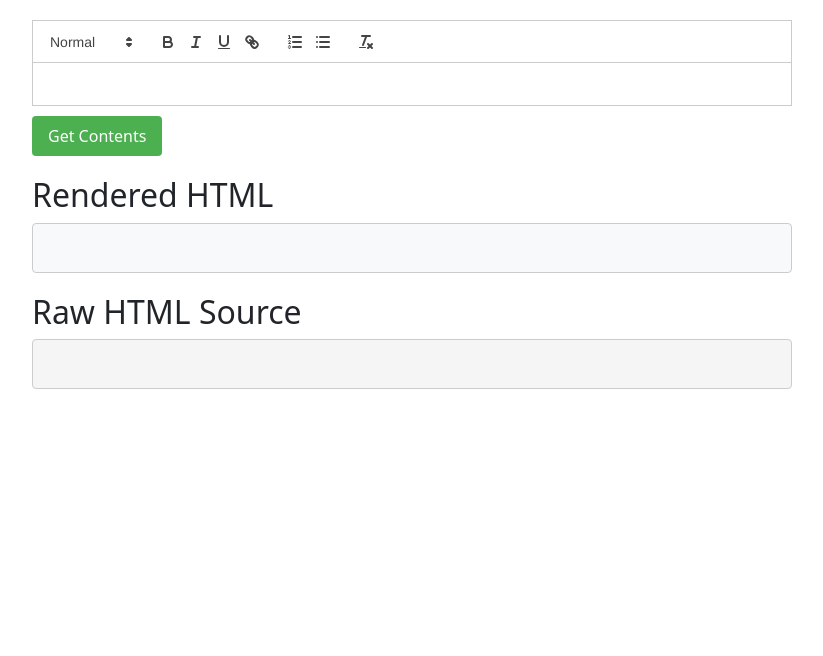
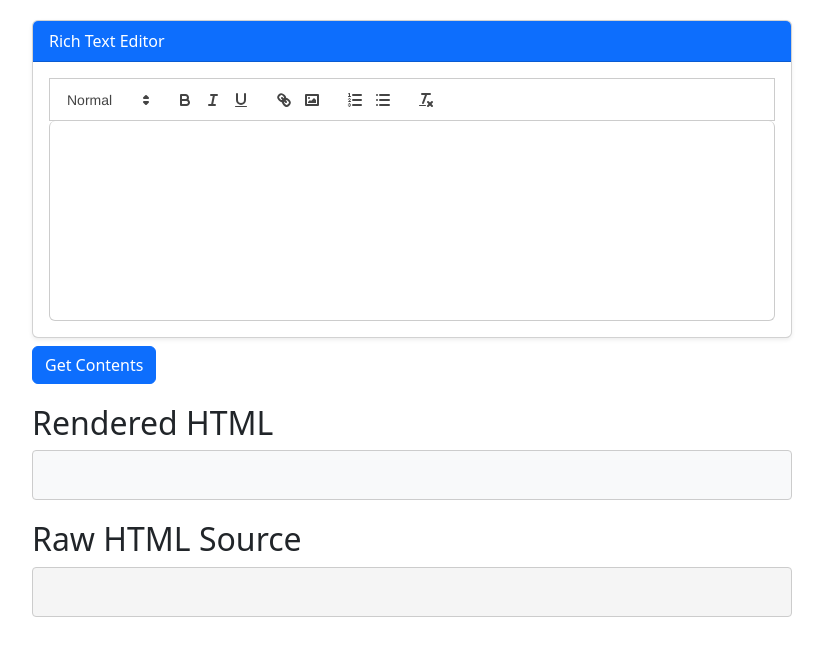
Before and after one commit to alexbalak21/express-notes, a React (Vite) app in the folder react/: page / in a window 1280 px wide. Shown: the top 656 px of the page, without its empty margins (228-1051 px from the left). Built offline with nearby package versions, Linux system fonts and the light colour scheme.

Commit message:
Appling style to the editor

```diff
--- a/react/src/App.tsx
+++ b/react/src/App.tsx
@@ -3,6 +3,7 @@ import { useRef } from 'react';
 import Quill from 'quill';
 import 'quill/dist/quill.snow.css';
 import Editor from './Editor';
+
 
 
 
@@ -31,16 +32,7 @@ const App: React.FC = () => {
         <Editor ref={quillRef} />
         <button
           onClick={handleGetContents}
-          style={{
-            marginTop: '10px',
-            padding: '8px 16px',
-            backgroundColor: '#4CAF50',
-            color: 'white',
-            border: 'none',
-            borderRadius: '4px',
-            cursor: 'pointer'
-          }}
-        >
+          className="btn btn-primary mt-2">
           Get Contents
         </button>
       </div>
--- a/react/src/Editor.ts
+++ /dev/null
@@ -1,93 +0,0 @@
-import * as React from 'react';
-import { forwardRef, useEffect, useLayoutEffect, useRef } from 'react';
-import Quill from 'quill';
-import 'quill/dist/quill.snow.css';
-
-type DeltaStatic = any; // Using 'any' as a fallback for DeltaStatic
-interface TextChangeHandler {
-  (delta: any, oldContents: any, source: string): void;
-}
-
-interface SelectionChangeHandler {
-  (range: any, oldRange: any, source: string): void;
-}
-
-interface EditorProps {
-  readOnly?: boolean;
-  defaultValue?: DeltaStatic;
-  onTextChange?: TextChangeHandler;
-  onSelectionChange?: SelectionChangeHandler;
-}
-
-// Editor is an uncontrolled React component
-const Editor = forwardRef<Quill | null, EditorProps>(
-  ({ readOnly = false, defaultValue, onTextChange, onSelectionChange }, ref) => {
-    const containerRef = useRef<HTMLDivElement>(null);
-    const quillRef = useRef<Quill | null>(null);
-    const defaultValueRef = useRef(defaultValue);
-    const onTextChangeRef = useRef(onTextChange);
-    const onSelectionChangeRef = useRef(onSelectionChange);
-
-    useLayoutEffect(() => {
-      onTextChangeRef.current = onTextChange;
-      onSelectionChangeRef.current = onSelectionChange;
-    });
-
-    useEffect(() => {
-      quillRef.current?.enable(!readOnly);
-    }, [readOnly]);
-
-    useEffect(() => {
-      if (!containerRef.current) return;
-
-      const container = containerRef.current;
-      const editorContainer = document.createElement('div');
-      container.appendChild(editorContainer);
-
-      const quill = new Quill(editorContainer, {
-        theme: 'snow',
-        readOnly,
-      });
-
-      quillRef.current = quill;
-
-      if (typeof ref === 'function') {
-        ref(quill);
-      } else if (ref) {
-        (ref as React.RefObject<Quill | null>).current = quill;
-      }
-
-      if (defaultValueRef.current) {
-        quill.setContents(defaultValueRef.current);
-      }
-
-      const handleTextChange: TextChangeHandler = (...args) => {
-        onTextChangeRef.current?.(...args);
-      };
-
-      const handleSelectionChange: SelectionChangeHandler = (...args) => {
-        onSelectionChangeRef.current?.(...args);
-      };
-
-      quill.on(Quill.events.TEXT_CHANGE, handleTextChange);
-      quill.on(Quill.events.SELECTION_CHANGE, handleSelectionChange);
-
-      return () => {
-        quill.off(Quill.events.TEXT_CHANGE, handleTextChange);
-        quill.off(Quill.events.SELECTION_CHANGE, handleSelectionChange);
-        if (typeof ref === 'function') {
-          ref(null);
-        } else if (ref) {
-          (ref as React.RefObject<Quill | null>).current = null;
-        }
-        container.innerHTML = '';
-      };
-    }, [ref]);
-
-    return React.createElement('div', { ref: containerRef, className: 'quill-container' });
-  },
-);
-
-Editor.displayName = 'Editor';
-
-export default Editor;
--- /dev/null
+++ b/react/src/Editor.tsx
@@ -0,0 +1,44 @@
+import React, { useEffect, useRef, forwardRef } from 'react';
+import Quill from 'quill';
+import 'quill/dist/quill.snow.css';
+
+const Editor = forwardRef<Quill, {}>((_, ref) => {
+  const editorRef = useRef<HTMLDivElement>(null);
+
+  useEffect(() => {
+    if (editorRef.current && ref && 'current' in ref && !ref.current) {
+      const quillInstance = new Quill(editorRef.current, {
+        theme: 'snow',
+        modules: {
+          toolbar: [
+            [{ header: [1, 2, false] }],
+            ['bold', 'italic', 'underline'],
+            ['link', 'image'],
+            [{ list: 'ordered' }, { list: 'bullet' }],
+            ['clean']
+          ]
+        }
+      });
+      if (typeof ref === 'object' && ref !== null) {
+        ref.current = quillInstance;
+      }
+    }
+  }, [ref]);
+
+  return (
+    <div className="card shadow-sm">
+      <div className="card-header bg-primary text-white">
+        Rich Text Editor
+      </div>
+      <div className="card-body">
+        <div
+          ref={editorRef}
+          className="form-control"
+          style={{ height: '200px', overflowY: 'auto' }}
+        />
+      </div>
+    </div>
+  );
+});
+
+export default Editor;
```
